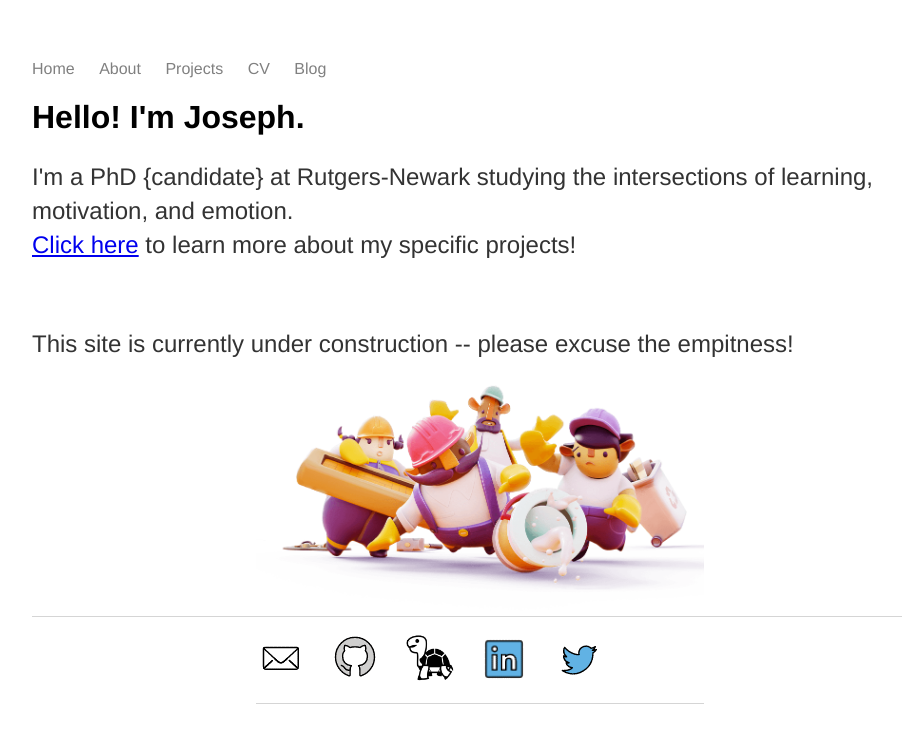
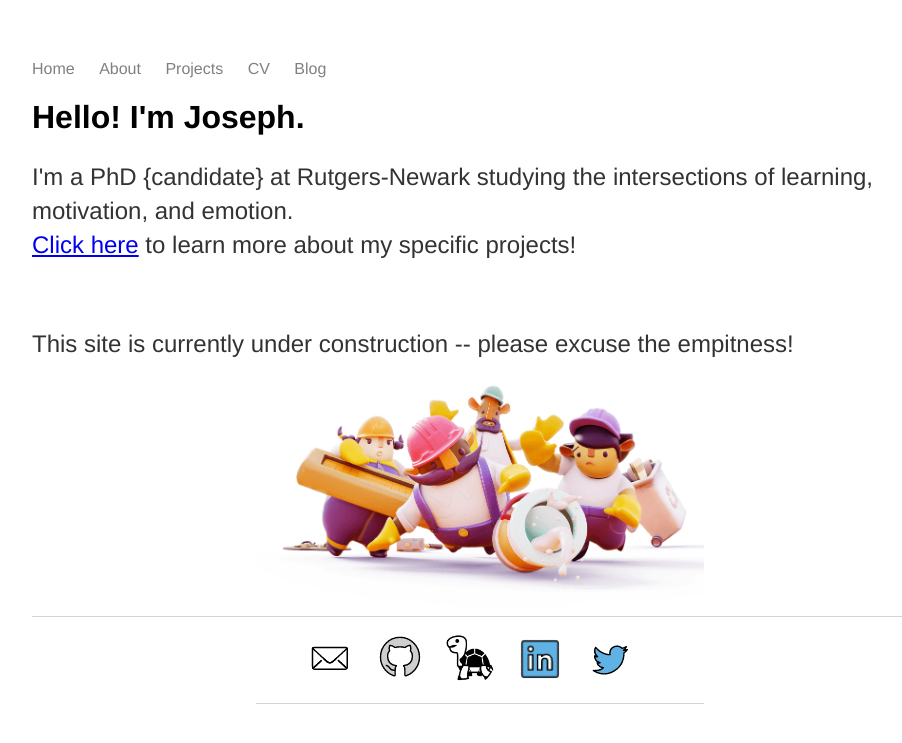
Before and after one commit to ColantonioLearn/ColantonioLearn.github.io, a Jekyll site: the page built from index.html, in a window 1280 px wide. Shown: the top 743 px of the page, without its empty margins (160-1062 px from the left). Built offline with Jekyll 4.4.1, drawn with Linux system fonts in a browser that asks for light colours.

Commit message:
trying flexbox

```diff
--- a/css/main.css
+++ b/css/main.css
@@ -61,13 +61,24 @@ ul.posts li {
 }
 
 .center {
+  display: flex;
+  align-items: center;
+  justify-content: center;
+  margin-left: auto;
+  margin-right: auto;
+  width: 50%;
+  height: auto;
+}
+
+/* Changed below to flexbox
+.center {
   display: block;
   margin-left: auto;
   margin-right: auto;
   width: 50%;
   height: auto;
 }
-
+*/
 .img_center {
   display: block;
   margin-left: auto;
```
